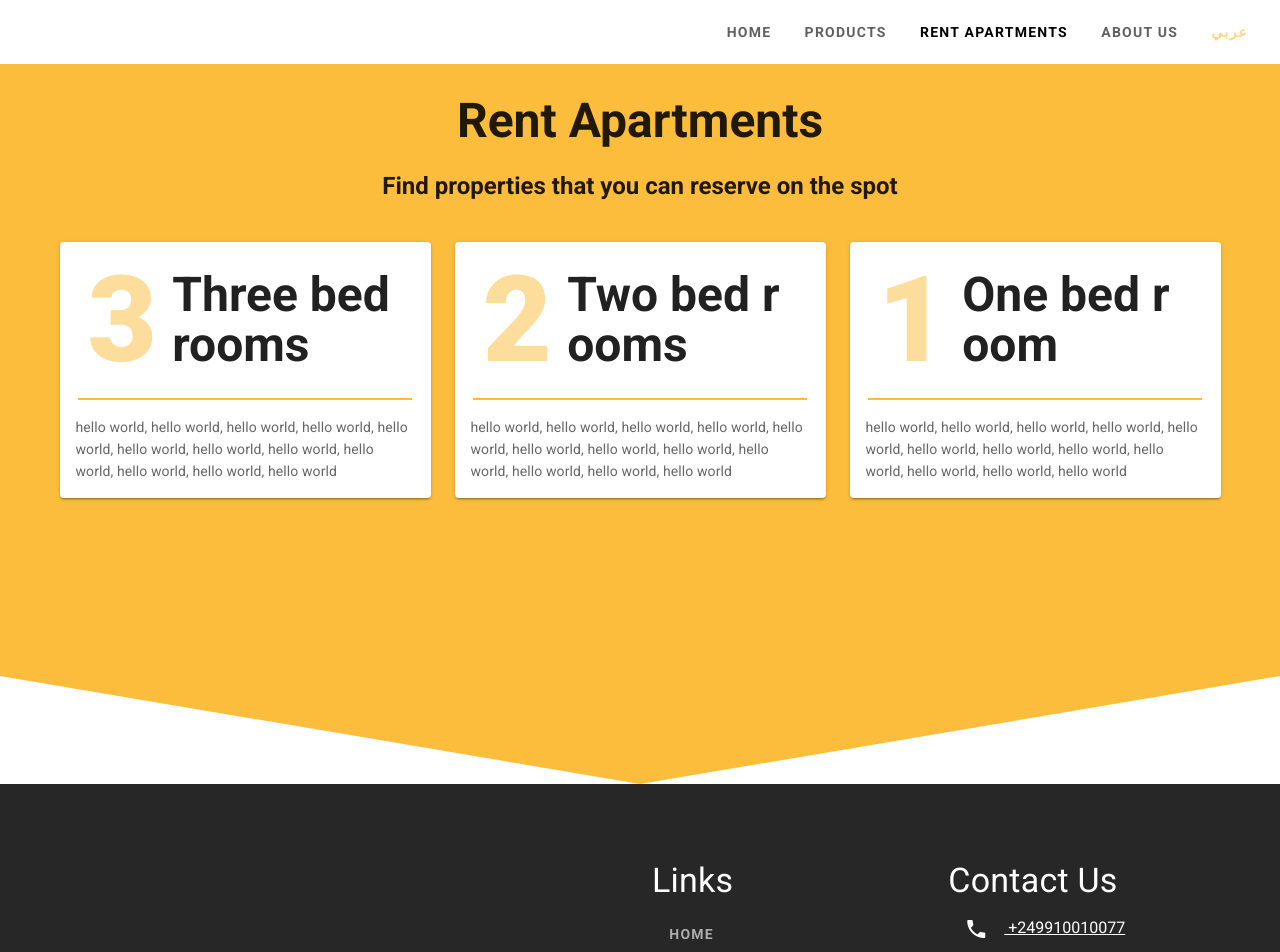
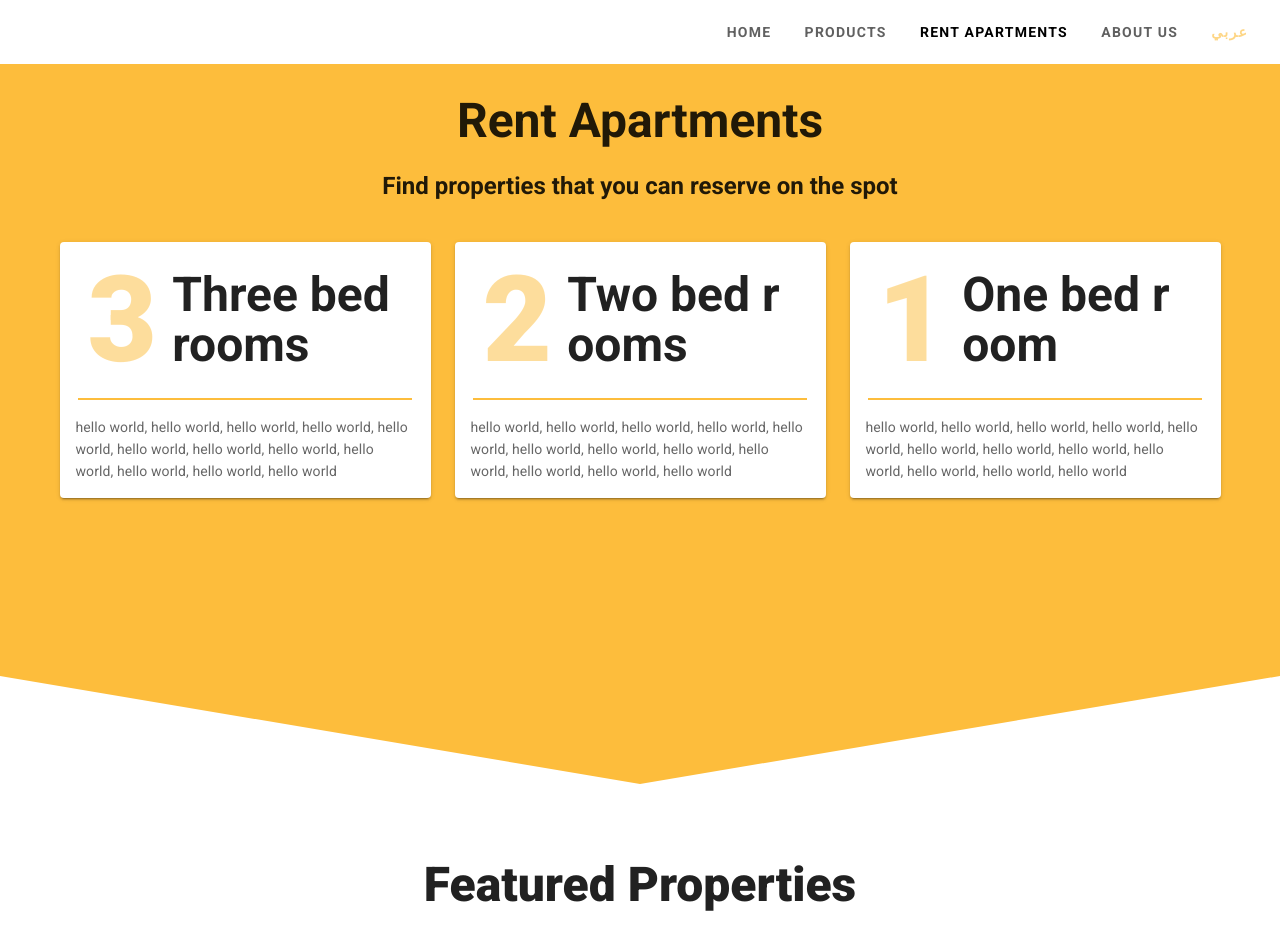
Before and after one commit to ease-software/ays-website, a Vue app: page /apartments in a window 1280 px wide. Shown: the top 952 px of the page. Built offline with nearby package versions, Linux system fonts and the light colour scheme.

Commit message:
Feature: add apartments view featured properties headline

```diff
--- /dev/null
+++ b/src/components/apartments/FeaturedPropertiesSection.vue
@@ -0,0 +1,21 @@
+<template>
+  <div>
+     <v-container class="my-16">
+        <v-row>
+          <v-col class="text-center">
+            <h1 class="display-2 font-weight-black">Featured Properties</h1>
+          </v-col>
+        </v-row>
+      </v-container>
+  </div>
+</template>
+
+<script>
+export default {
+
+}
+</script>
+
+<style>
+
+</style>
--- a/src/views/RentApartments.vue
+++ b/src/views/RentApartments.vue
@@ -1,13 +1,18 @@
 <template>
   <div>
     <intro />
+    <featured-properties-section />
   </div>
 </template>
 
 <script>
+import FeaturedPropertiesSection from '../components/apartments/FeaturedPropertiesSection.vue';
 import Intro from '../components/apartments/Intro.vue';
+
 export default {
-  components: { Intro },};
+  components: { Intro, FeaturedPropertiesSection },
+
+};
 </script>
 
 <style></style>
```
Also changed, not shown: src/components/ApartmentsGroup.vue (added, +13 -0 lines).
